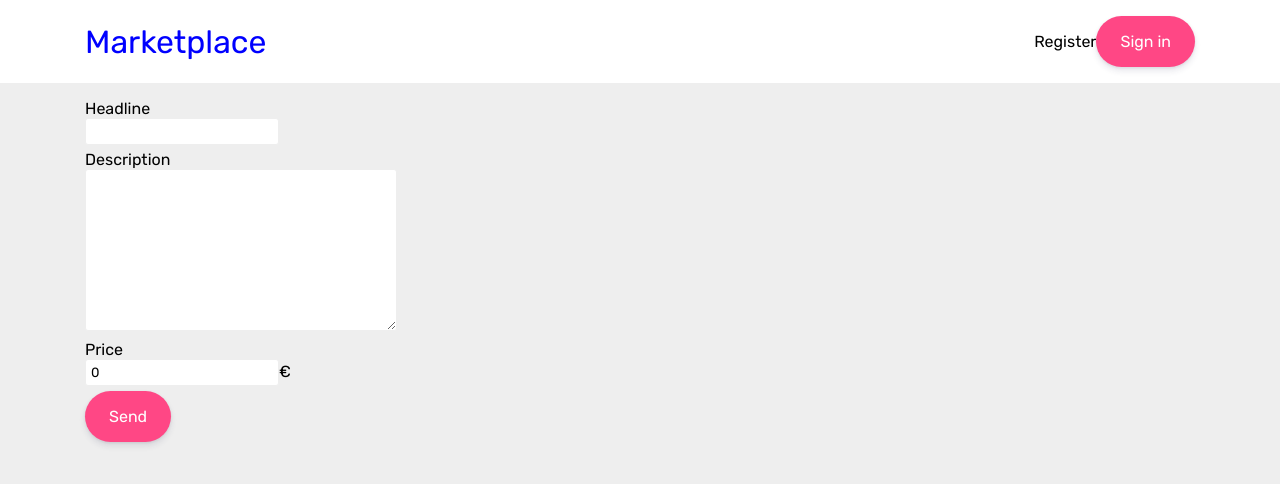
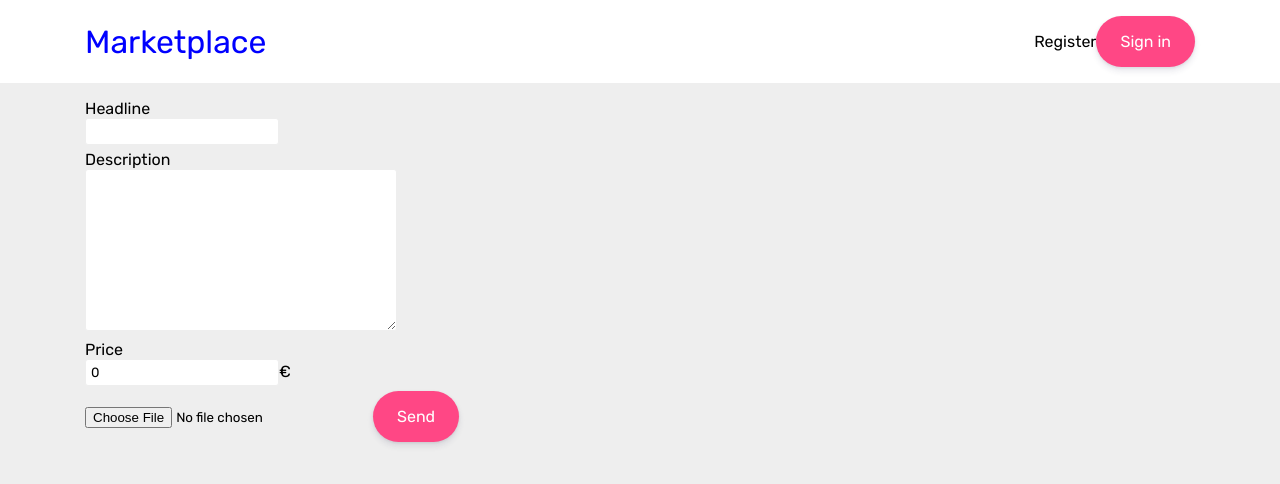
Before and after one commit to aleksiliu/market-place-frontend, a React (Create React App) app: page /new-announcement in a window 1280 px wide. Shown: the top 484 px of the page. Built offline with nearby package versions, Linux system fonts and the light colour scheme; no server answers; what aws-amplify would draw is missing.

Commit message:
Tweaks configs and add file upload

```diff
--- a/src/api.ts
+++ b/src/api.ts
@@ -1,17 +1,10 @@
 import { API } from 'aws-amplify';
 import { Announcement } from './types';
 
-export default {
-	apiGateway: {
-		NAME: 'prod-market-place-api',
-		REGION: 'eu-north-1',
-		URL: process.env.REACT_APP_API_KEY,
-		ID: process.env.REACT_APP_API_ID
-	}
-};
-
 export const getAnnouncements = () => {
-	return API.get('announcements', '/getAnnouncements', {});
+	return API.get('announcements', '/getAnnouncements', {}) as Promise<
+		Announcement[]
+	>;
 };
 
 export const postAnnouncement = (values: Announcement) => {
--- /dev/null
+++ b/src/config.ts
@@ -0,0 +1,16 @@
+export default {
+	s3: {
+		REGION: 'eu-north-1',
+		BUCKET: 'market-place-uploads'
+	},
+	apiGateway: {
+		NAME: 'prod-market-place-api',
+		REGION: 'eu-north-1',
+		URL: process.env.REACT_APP_API_KEY,
+		ID: process.env.REACT_APP_API_ID
+	},
+	cognito: {
+		REGION: 'eu-north-1',
+		IDENTITY_POOL_ID: ''
+	}
+};
--- a/src/index.tsx
+++ b/src/index.tsx
@@ -2,7 +2,7 @@ import React from 'react';
 import ReactDOM from 'react-dom';
 import App from './App';
 import Amplify from 'aws-amplify';
-import config from './api';
+import config from './config';
 import { BrowserRouter as Router } from 'react-router-dom';
 
 Amplify.configure({
@@ -14,6 +14,11 @@ Amplify.configure({
 				region: config.apiGateway.REGION
 			}
 		]
+	},
+	Storage: {
+		region: config.apiGateway.REGION,
+		bucket: config.s3.BUCKET,
+		identityPoolId: config.cognito.IDENTITY_POOL_ID
 	}
 });
 
--- a/src/types.ts
+++ b/src/types.ts
@@ -5,6 +5,7 @@ export type Announcement = {
 	announcementId?: string;
 	createdAt?: number;
 	storeName?: string;
+	file?: any;
 };
 
 type StatusLoading = {
--- a/src/ui/AnnouncementForm.tsx
+++ b/src/ui/AnnouncementForm.tsx
@@ -1,4 +1,5 @@
 import React from 'react';
+import { Storage } from 'aws-amplify';
 import * as Yup from 'yup';
 import TextField from '../components/TextField';
 import TextArea from '../components/TextArea';
@@ -18,13 +19,15 @@ const validationSchema = Yup.object().shape({
 		.required('Required'),
 	price: Yup.number()
 		.typeError('Price not valid')
-		.required('Required')
+		.required('Required'),
+	file: Yup.mixed()
 });
 
 const initialValues: Announcement = {
 	headline: '',
 	description: '',
-	price: 0
+	price: 0,
+	file: null
 };
 
 const AnnouncementForm: React.FC<RouteComponentProps> = ({ history }) => (
@@ -37,19 +40,30 @@ const AnnouncementForm: React.FC<RouteComponentProps> = ({ history }) => (
 			onSubmit={(values, actions) => {
 				actions.setSubmitting(true);
 
-				api
-					.postAnnouncement(values)
-					.then(response => {
-						actions.setSubmitting(false);
-						actions.resetForm();
-						history.push(`/announcements`);
-					})
-					.catch(error => {
-						actions.setSubmitting(false);
-					});
+				console.log({
+					fileName: values.file.name,
+					type: values.file.type,
+					size: `${values.file.size} bytes`
+				});
+
+				Storage.put(values.file.name, values.file)
+					.then(result => console.log(result))
+					.catch(err => console.log(`error: ${err}`));
+
+				// api
+				// 	.postAnnouncement(values)
+				// 	.then(response => {
+				// 		actions.setSubmitting(false);
+				// 		actions.resetForm();
+				// 		history.push(`/announcements`);
+				// 	})
+				// 	.catch(error => {
+				// 		actions.setSubmitting(false);
+				// 	});
+				actions.setSubmitting(false);
 			}}
 		>
-			{({ isSubmitting }) => (
+			{({ isSubmitting, setFieldValue }) => (
 				<Form>
 					<Field name='headline' label='Headline' component={TextField} />
 					<Field
@@ -58,6 +72,14 @@ const AnnouncementForm: React.FC<RouteComponentProps> = ({ history }) => (
 						component={TextArea}
 					></Field>
 					<Field name='price' euro={true} label='Price' component={TextField} />
+					<input
+						id='file'
+						name='file'
+						type='file'
+						onChange={(event: any) => {
+							setFieldValue('file', event.currentTarget.files[0]);
+						}}
+					/>
 					<Button type='submit' disabled={isSubmitting}>
 						{isSubmitting ? <span>Loading</span> : <span>Send</span>}
 					</Button>
```
